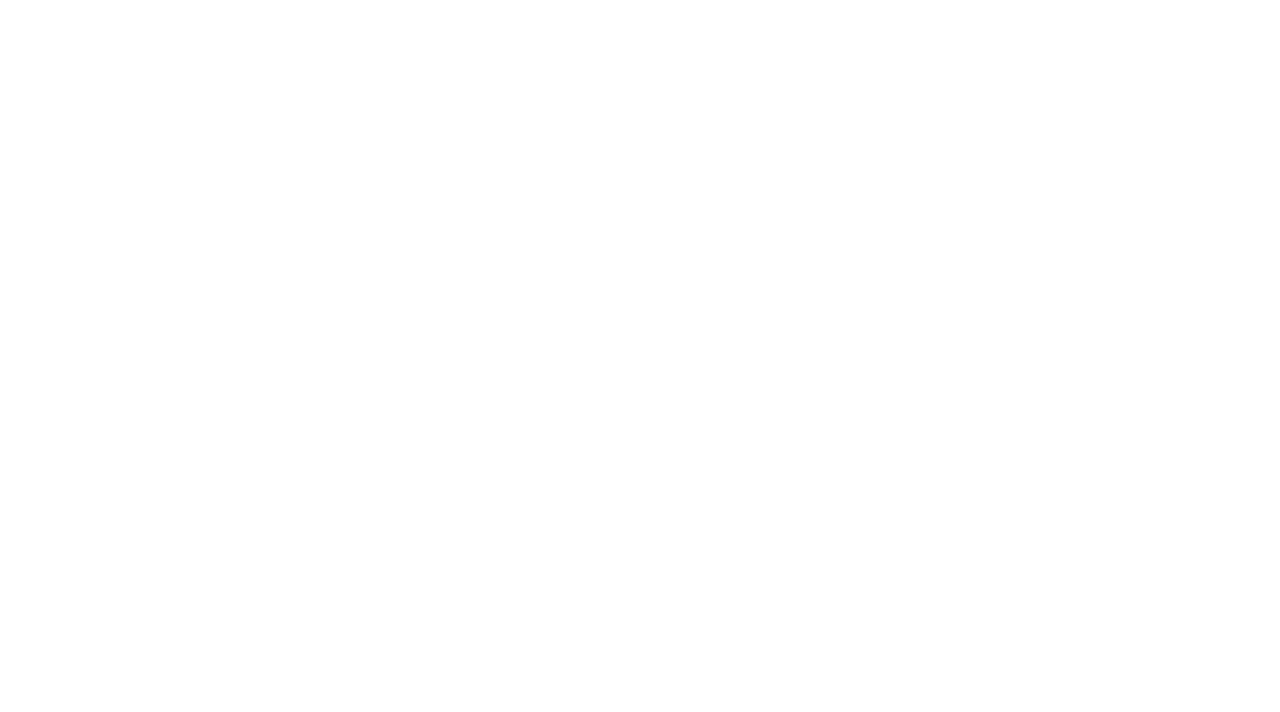
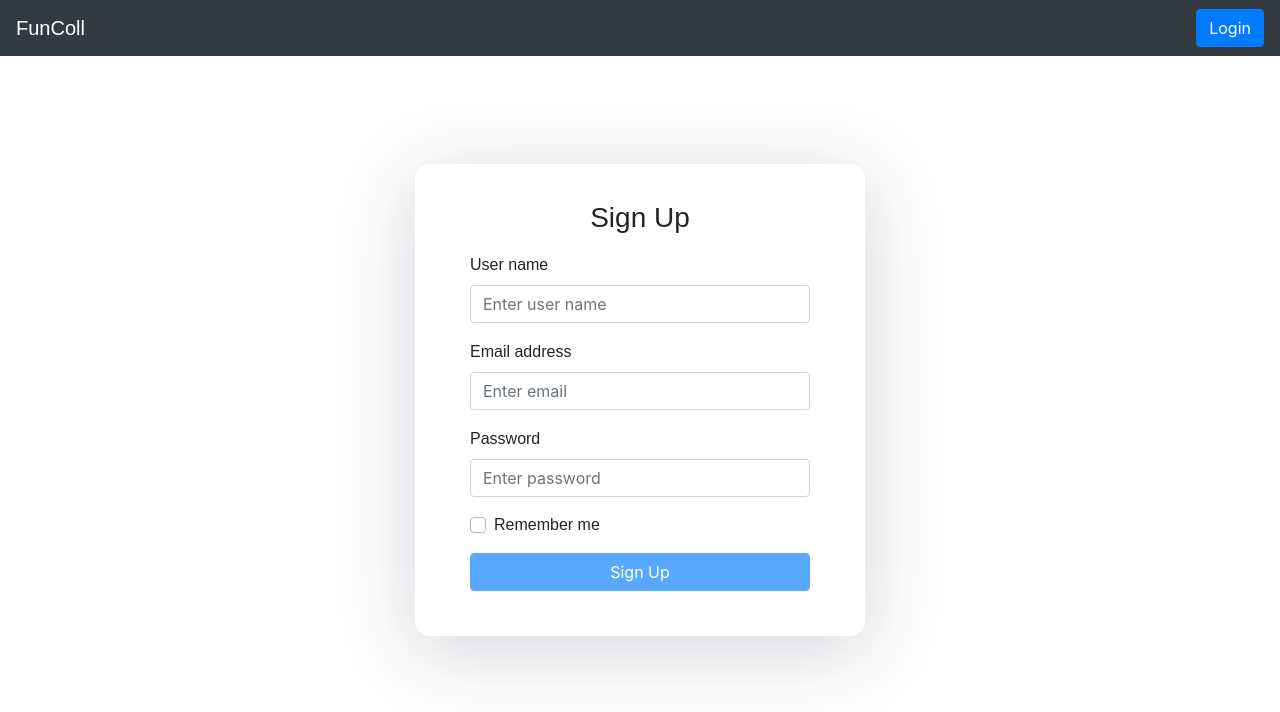
Before and after one commit to smartDev0/react-typescript-crud, a React (Create React App) app: page /signup in a window 1280 px wide. Shown: the top 712 px of the page. Built offline with nearby package versions, Linux system fonts and the light colour scheme.

Commit message:
add home page add

```diff
--- a/src/App.tsx
+++ b/src/App.tsx
@@ -3,13 +3,15 @@ import { BrowserRouter as Router, Switch, Route } from "react-router-dom";
 import "./App.css";
 import LoginPage from "./pages/Login/Login";
 import RegisterPage from "./pages/Register/Register";
+import HomePage from './pages/Home/Home'
+import * as routes from "./constants/routes";
 function App() {
   return (
     <Router>
       <Switch>
-        <Route exact path="/" component={LoginPage} />
-        <Route path="/register" component={RegisterPage} />
-        {/* <Route path="/preview" component={PreviewPage} /> */}
+        <Route exact path={routes.SIGN_IN} component={LoginPage} />
+        <Route path={routes.SIGN_UP} component={RegisterPage} />
+        <Route path={routes.HOME} component={HomePage} />
       </Switch>
     </Router>
   );
--- /dev/null
+++ b/src/components/Navigation/Navigation.tsx
@@ -0,0 +1,28 @@
+import * as React from "react";
+import { Link } from "react-router-dom";
+import * as routes from "../../constants/routes";
+import {
+    Navbar,
+    Nav,
+    Form,
+    FormControl,
+    Button,
+} from "react-bootstrap";
+
+export const Navigation = () => (
+    <Navbar bg="dark" variant="dark" collapseOnSelect
+        expand="lg">
+        <Navbar.Brand>FunColl</Navbar.Brand>
+        <Nav className="mr-auto">
+            <Nav.Link href={routes.HOME}>Home</Nav.Link>
+            <Nav.Link href={routes.PROFILE}>My profile</Nav.Link>
+        </Nav>
+        <Form inline>
+            <FormControl type="text" placeholder="Search" className="mr-sm-2" />
+            <Button variant="outline-info" className="mr-sm-2">Search</Button>
+            <Button type="button" className="register">
+                Logout
+            </Button>
+        </Form>
+    </Navbar>
+);
--- a/src/constants/routes.ts
+++ b/src/constants/routes.ts
@@ -1,6 +1,4 @@
 export const SIGN_UP = "/signup";
-export const SIGN_IN = "/signin";
-export const LANDING = "/";
+export const SIGN_IN = "/";
 export const HOME = "/home";
-// export const ACCOUNT = "/account";
-// export const PASSWORD_FORGET = "/password_forget";
+export const PROFILE = "/profile";
--- /dev/null
+++ b/src/pages/Home/Home.tsx
@@ -0,0 +1,19 @@
+import React, { Component } from "react";
+import styled from "styled-components";
+import * as routes from "./../../constants/routes";
+import { Navigation } from "./../../components/Navigation/Navigation";
+
+class HomePage extends Component {
+    render() {
+        return (
+            <div>
+                <Navigation />
+                <div>
+                    home
+                </div>
+            </div>
+        );
+    }
+
+};
+export default HomePage;
--- a/src/pages/Login/Login.tsx
+++ b/src/pages/Login/Login.tsx
@@ -8,6 +8,7 @@ import {
   Button,
 } from "react-bootstrap";
 import { Link } from "react-router-dom";
+import * as routes from "./../../constants/routes";
 
 const H3 = styled.h3``;
 
@@ -34,14 +35,14 @@ class LoginPage extends Component {
           variant="dark"
           style={{ zIndex: 10 }}
         >
-          <Navbar.Brand href="">FunColl</Navbar.Brand>
+          <Navbar.Brand>FunColl</Navbar.Brand>
           <Navbar.Toggle aria-controls="responsive-navbar-nav" />
           <Navbar.Collapse id="responsive-navbar-nav">
             <Nav className="mr-auto"></Nav>
             <Nav>
               <Form inline>
                 <Button type="button" className="register">
-                  <GoRegister to="register">Register</GoRegister>
+                  <GoRegister to={routes.SIGN_UP}>Register</GoRegister>
                 </Button>
               </Form>
             </Nav>
--- a/src/pages/Register/Register.tsx
+++ b/src/pages/Register/Register.tsx
@@ -41,6 +41,11 @@ interface InterfaceState {
 class RegisterPage extends Component<
     InterfaceProps,
     InterfaceState> {
+    constructor(props: InterfaceProps) {
+        super(props);
+        this.state = { ...RegisterPage.INITIAL_STATE };
+    }
+
     private static INITIAL_STATE = {
         email: "",
         error: null,
@@ -50,10 +55,7 @@ class RegisterPage extends Component<
     private static propKey(propertyName: string, value: any): object {
         return { [propertyName]: value };
     }
-    constructor(props: InterfaceProps) {
-        super(props);
-        this.state = { ...RegisterPage.INITIAL_STATE };
-    }
+
     private handleSubmit = (event: React.FormEvent<HTMLFormElement>): void => {
         event.preventDefault();
         const { email, password, username } = this.state;
@@ -100,7 +102,7 @@ class RegisterPage extends Component<
                         <Nav>
                             <Form inline>
                                 <Button type="button" className="register">
-                                    <GoRegister to="/">Login</GoRegister>
+                                    <GoRegister to={routes.SIGN_IN}>Login</GoRegister>
                                 </Button>
                             </Form>
                         </Nav>
@@ -160,14 +162,6 @@ class RegisterPage extends Component<
                                 Sign Up
                             </button>
                             {error && <p>{error.message}</p>}
-                            <Divider>
-                                or
-                            </Divider>
-                            <button className="btn btn-primary btn-block" type="button">
-                                <IMG width="20px" alt="Google sign-in" src="https://upload.wikimedia.org/wikipedia/commons/thumb/5/53/Google_%22G%22_Logo.svg/512px-Google_%22G%22_Logo.svg.png" />
-                            Login with Google
-                            </button>
-
                         </form>
                     </div>
                 </div>
```
